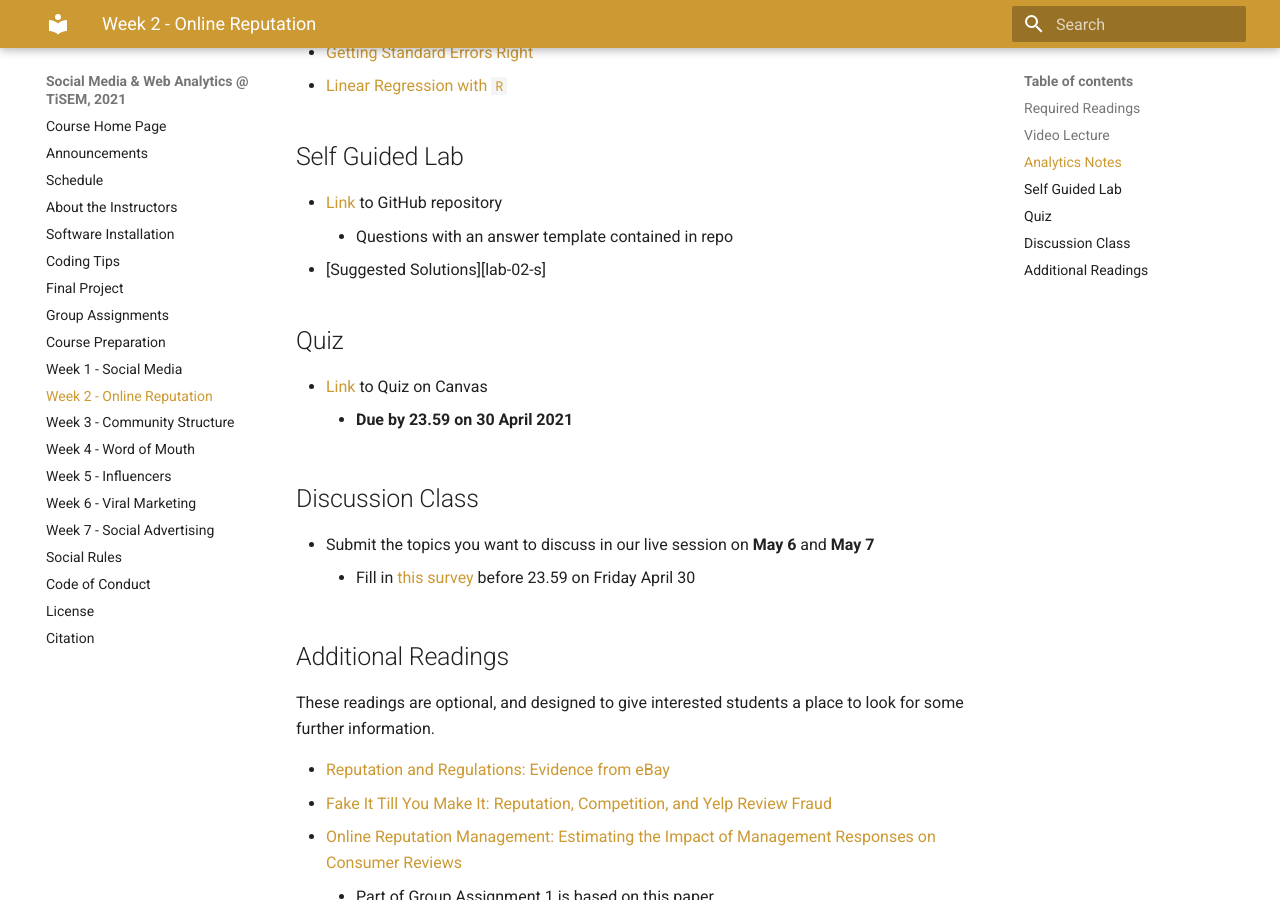
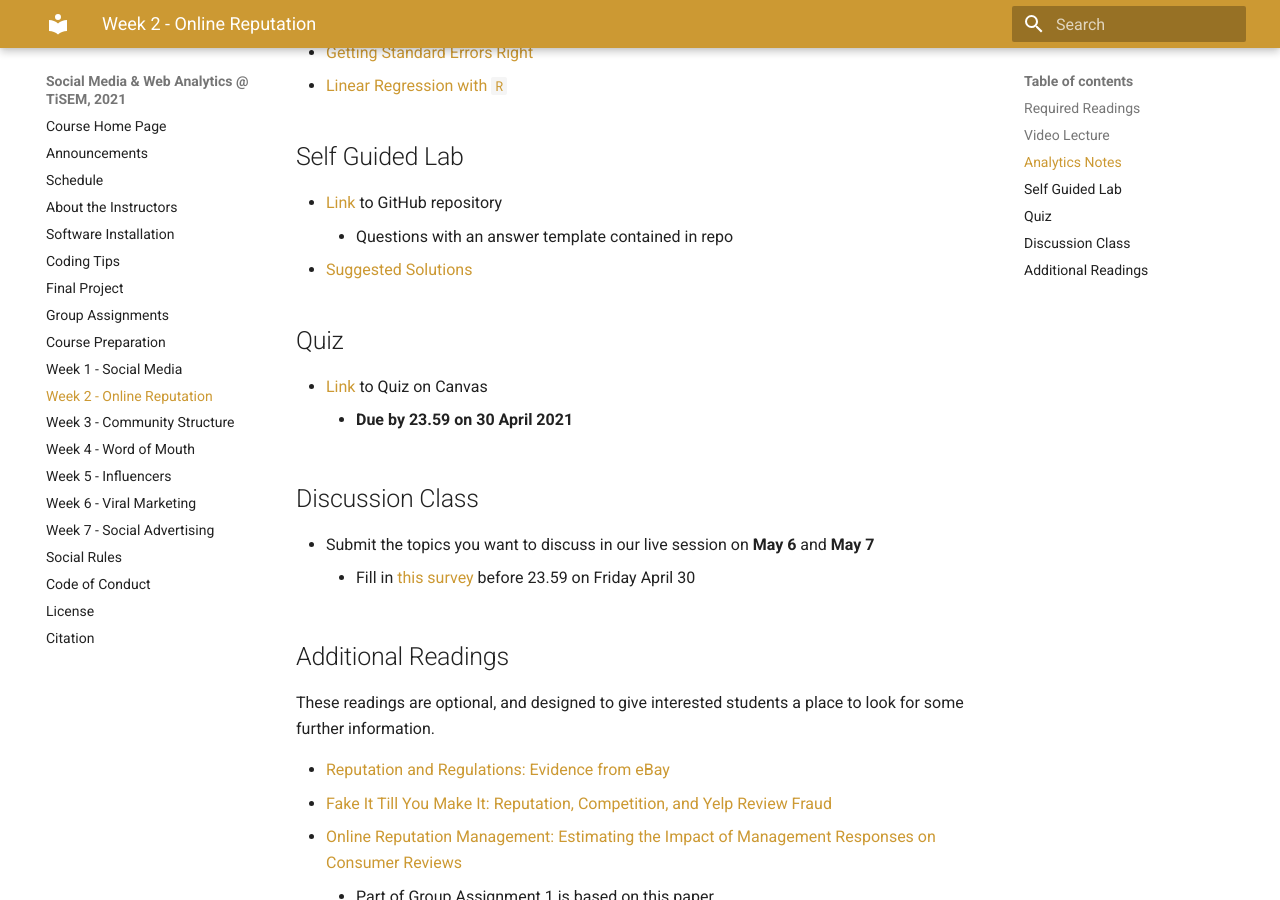
Before and after one commit to tisem-digital-marketing/2021-smwa, an MkDocs documentation site: the page built from docs/week_02.md, in a window 1280 px wide and 900 px high, scrolled down 760 px. Built offline with MkDocs 1.6.1 and Material for MkDocs 9.7.7, drawn with Linux system fonts in a browser that asks for light colours; old or Windows-style settings are respelled for this version of MkDocs; some of the changed lines change nothing that is shown.

Commit message:
correct links to lab 2 solutions

```diff
--- a/docs/week_02.md
+++ b/docs/week_02.md
@@ -67,7 +67,7 @@ These readings are optional, and designed to give interested students a place to
 [chen-etal]: https://repository.arizona.edu/bitstream/handle/10150/632181/2%20ISR-MR-Paper.pdf?sequence=1
 
 [quiz-02]: https://tilburguniversity.instructure.com/courses/7508/quizzes
-[lab-01-s]: ../assets/labs/lab-01_solution.pdf
+[lab-02-s]: ../assets/labs/lab-02_solution.pdf
 
 [regression-errors]: ../assets/lectures/week-02/regression-standard-errors.pdf
 [regression-r]: ../assets/lectures/week-02/regression-r.pdf
```
